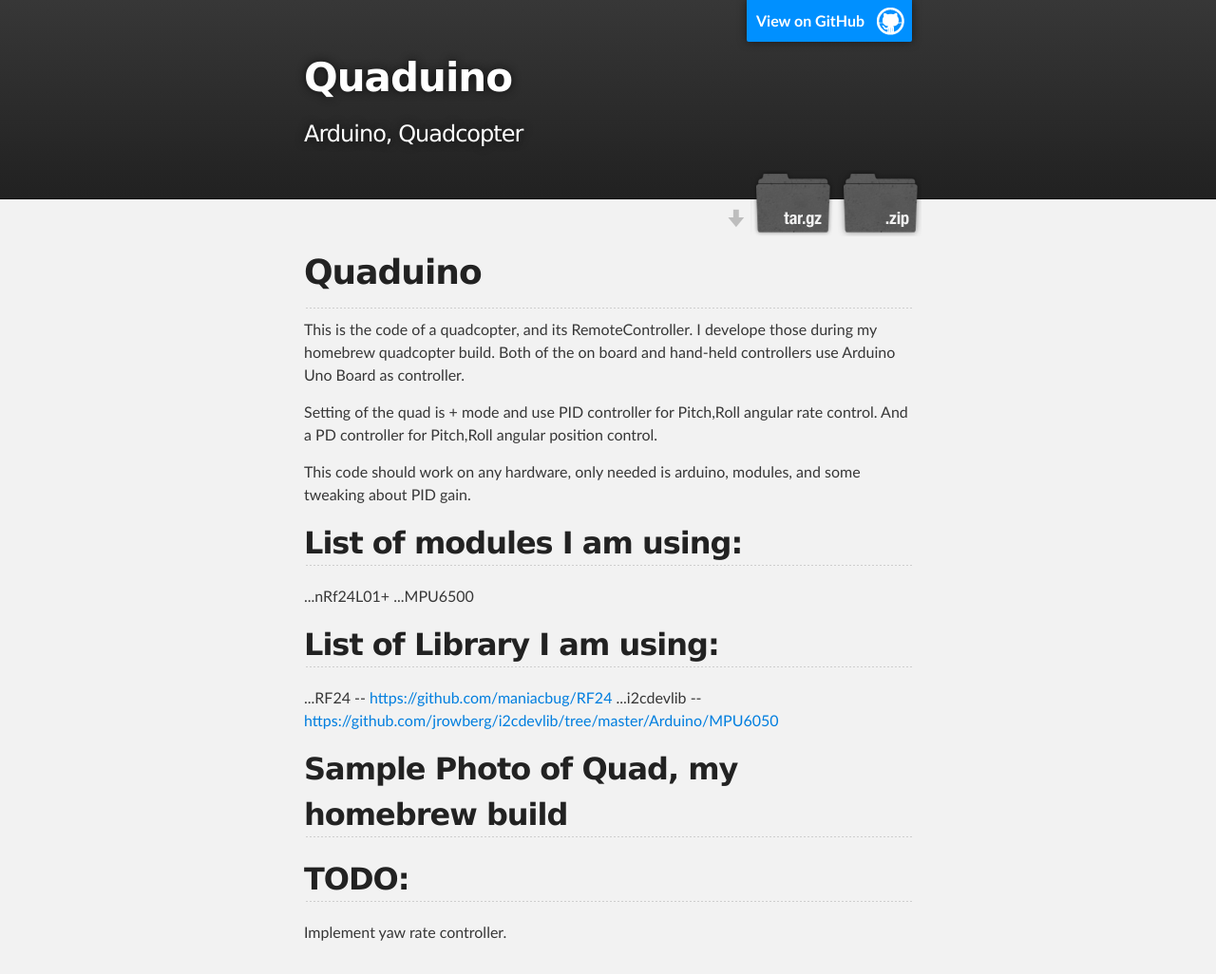
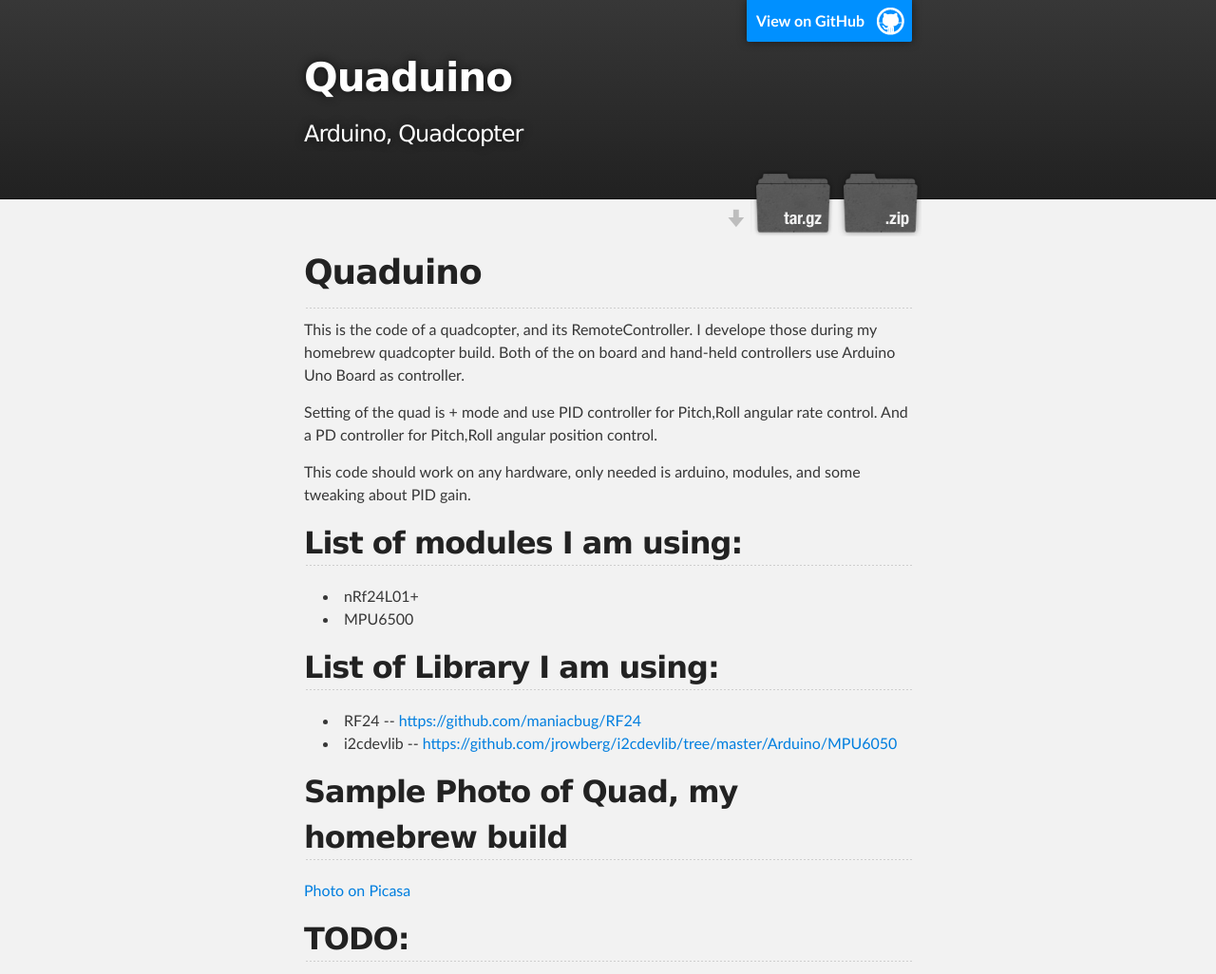
Before and after one commit to sonicyang/Quaduino, a plain HTML site: page index.html in a window 1280 px wide. Shown: the top 1026 px of the page at 95% size. Drawn offline with Linux system fonts and the light colour scheme.

Commit message:
Create gh-pages branch via GitHub

```diff
--- a/index.html
+++ b/index.html
@@ -46,17 +46,21 @@ And a PD controller for Pitch,Roll angular position control.</p>
 <h2>
 <a name="list-of-modules-i-am-using" class="anchor" href="#list-of-modules-i-am-using"><span class="octicon octicon-link"></span></a>List of modules I am using:</h2>
 
-<p>...nRf24L01+
-...MPU6500</p>
-
-<h2>
+<ul>
+<li>nRf24L01+</li>
+<li>MPU6500</li>
+</ul><h2>
 <a name="list-of-library-i-am-using" class="anchor" href="#list-of-library-i-am-using"><span class="octicon octicon-link"></span></a>List of Library I am using:</h2>
 
-<p>...RF24 -- <a href="https://github.com/maniacbug/RF24">https://github.com/maniacbug/RF24</a>
-...i2cdevlib -- <a href="https://github.com/jrowberg/i2cdevlib/tree/master/Arduino/MPU6050">https://github.com/jrowberg/i2cdevlib/tree/master/Arduino/MPU6050</a></p>
+<ul>
+<li>RF24 -- <a href="https://github.com/maniacbug/RF24">https://github.com/maniacbug/RF24</a>
+</li>
+<li>i2cdevlib -- <a href="https://github.com/jrowberg/i2cdevlib/tree/master/Arduino/MPU6050">https://github.com/jrowberg/i2cdevlib/tree/master/Arduino/MPU6050</a>
+</li>
+</ul><h2>
+<a name="sample-photo-of-quad-my-homebrew-build" class="anchor" href="#sample-photo-of-quad-my-homebrew-build"><span class="octicon octicon-link"></span></a>Sample Photo of Quad, my homebrew build</h2>
 
-<h2>
-<a name="sample-photo-of-quad-my-homebrew-build" class="anchor" href="#sample-photo-of-quad-my-homebrew-build"><span class="octicon octicon-link"></span></a>Sample Photo of Quad, my homebrew build</h2>
+<p><a href="https://plus.google.com/photos/112366135033494282727/albums/5986004743778031377">Photo on Picasa</a></p>
 
 <h2>
 <a name="todo" class="anchor" href="#todo"><span class="octicon octicon-link"></span></a>TODO:</h2>
--- a/params.json
+++ b/params.json
@@ -1 +1 @@
-{"name":"Quaduino","tagline":"Arduino, Quadcopter","body":"# Quaduino\r\n***\r\n\r\nThis is the code of a quadcopter, and its RemoteController.\r\nI develope those during my homebrew quadcopter build.\r\nBoth of the on board and hand-held controllers use Arduino Uno Board as controller.\r\n\r\nSetting of the quad is + mode and use PID controller for Pitch,Roll angular rate control.\r\nAnd a PD controller for Pitch,Roll angular position control.\r\n\r\nThis code should work on any hardware, only needed is arduino, modules, and some tweaking about PID gain.\r\n\r\n## List of modules I am using:\r\n...nRf24L01+\r\n...MPU6500\r\n  \r\n## List of Library I am using:\r\n...RF24 -- https://github.com/maniacbug/RF24\r\n...i2cdevlib -- https://github.com/jrowberg/i2cdevlib/tree/master/Arduino/MPU6050\r\n  \r\n## Sample Photo of Quad, my homebrew build\r\n\r\n\r\n\r\n## TODO:\r\n  Implement yaw rate controller.\r\n  \r\n","google":"","note":"Don't delete this file! It's used internally to help with page regeneration."}
+{"name":"Quaduino","tagline":"Arduino, Quadcopter","body":"# Quaduino\r\n***\r\n\r\nThis is the code of a quadcopter, and its RemoteController.\r\nI develope those during my homebrew quadcopter build.\r\nBoth of the on board and hand-held controllers use Arduino Uno Board as controller.\r\n\r\nSetting of the quad is + mode and use PID controller for Pitch,Roll angular rate control.\r\nAnd a PD controller for Pitch,Roll angular position control.\r\n\r\nThis code should work on any hardware, only needed is arduino, modules, and some tweaking about PID gain.\r\n\r\n## List of modules I am using:\r\n* nRf24L01+\r\n* MPU6500\r\n  \r\n## List of Library I am using:\r\n* RF24 -- https://github.com/maniacbug/RF24\r\n* i2cdevlib -- https://github.com/jrowberg/i2cdevlib/tree/master/Arduino/MPU6050\r\n  \r\n## Sample Photo of Quad, my homebrew build\r\n[Photo on Picasa](https://plus.google.com/photos/112366135033494282727/albums/5986004743778031377)\r\n\r\n\r\n## TODO:\r\n  Implement yaw rate controller.\r\n  \r\n","google":"","note":"Don't delete this file! It's used internally to help with page regeneration."}
```
